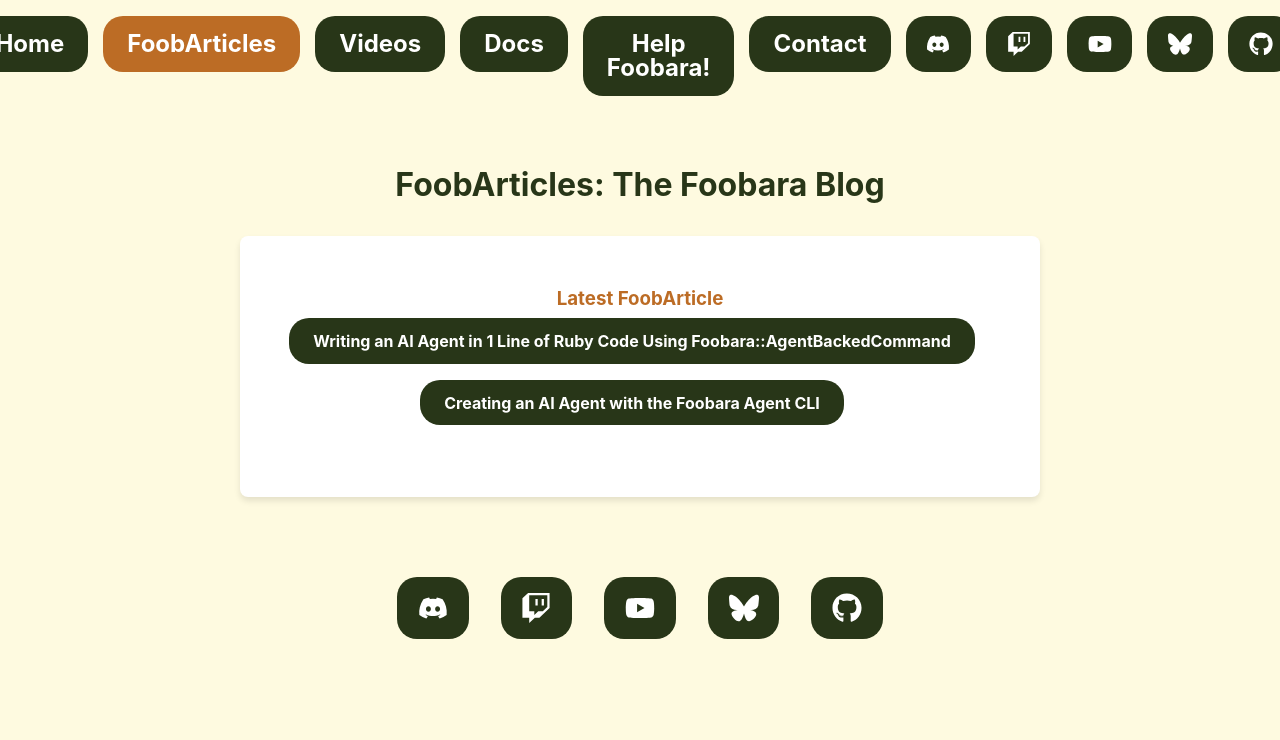
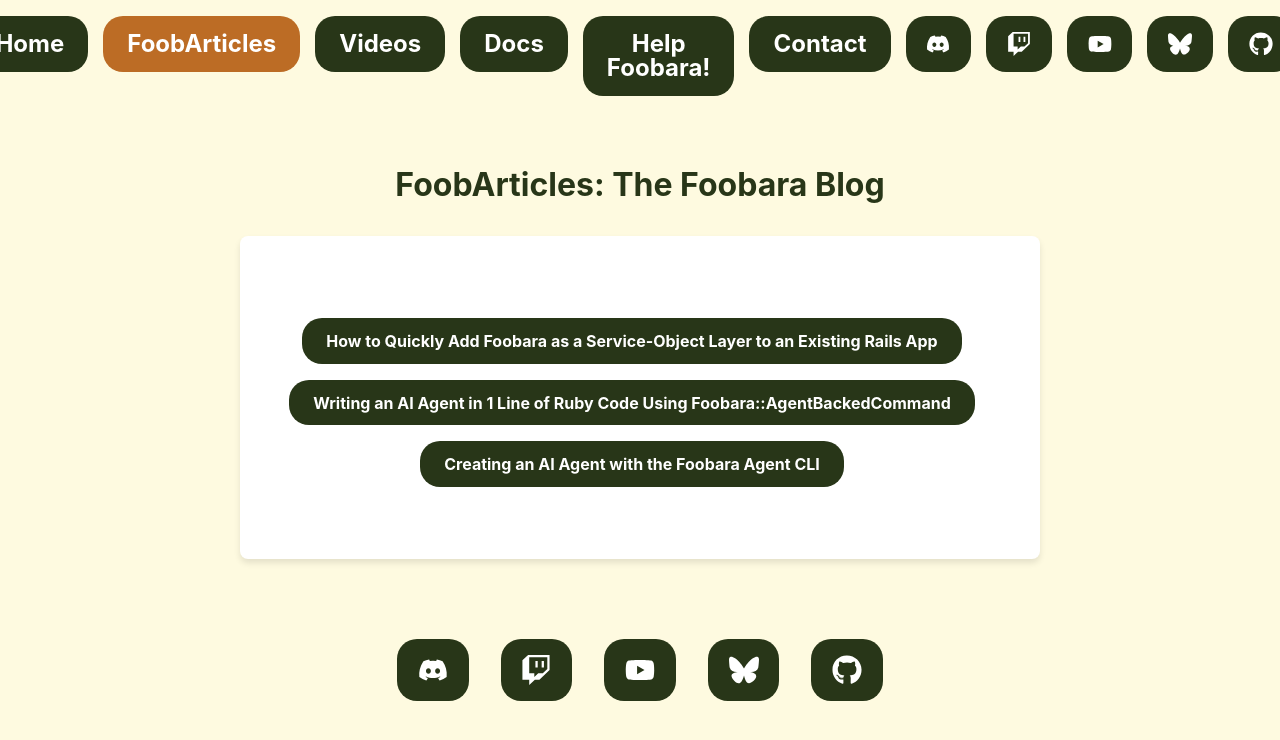
Before and after one commit to foobara/foobara-www, a React (Create React App) app: page /blog in a window 1280 px wide. Shown: the top 740 px of the page. Built offline with nearby package versions, Linux system fonts and the light colour scheme.

Commit message:
Add missing blog posts and videos

```diff
--- a/src/FoobArticles.tsx
+++ b/src/FoobArticles.tsx
@@ -20,8 +20,16 @@ function Community () {
 
       <div className="contact-card">
         <div className="contact-info">
-          <h3>Latest FoobArticle</h3>
+          <h3>&nbsp;</h3>
           <div className="contact-links">
+            <a
+              href=
+                "https://miles.georgi.foo/quickly-add-foobara-to-an-existing-rails-app"
+              target="_blank"
+              rel="noopener noreferrer"
+            >
+              How to Quickly Add Foobara as a Service-Object Layer to an Existing Rails App
+            </a>
             <a
               href=
                 "https://dev.to/foobara/writing-an-ai-agent-in-1-line-of-ruby-code-using-foobaras-agentbackedcommand-m6p"
--- a/src/Videos.tsx
+++ b/src/Videos.tsx
@@ -3,7 +3,16 @@ import { Helmet } from 'react-helmet-async'
 import './App.css'
 
 function Videos () {
+  // Note: these youtube video formats render thumbnails but the shorter ones don't for some reason
   const videos = [
+    {
+      url: 'https://www.youtube.com/watch?v=EICBr7tTlFE',
+      title: 'How to quickly add Foobara as a service-object Layer to an existing Rails app'
+    },
+    {
+      url: 'https://www.youtube.com/watch?v=BCKGvKTk3cU&t=6041s',
+      title: 'Using AI-backed domain logic in Foobara to model and execute business rules'
+    },
     {
       url: 'https://www.youtube.com/watch?v=N5BJfzhL3Ig',
       title: 'Creating two AgentBackedCommands that coordinate and some ' +
```
